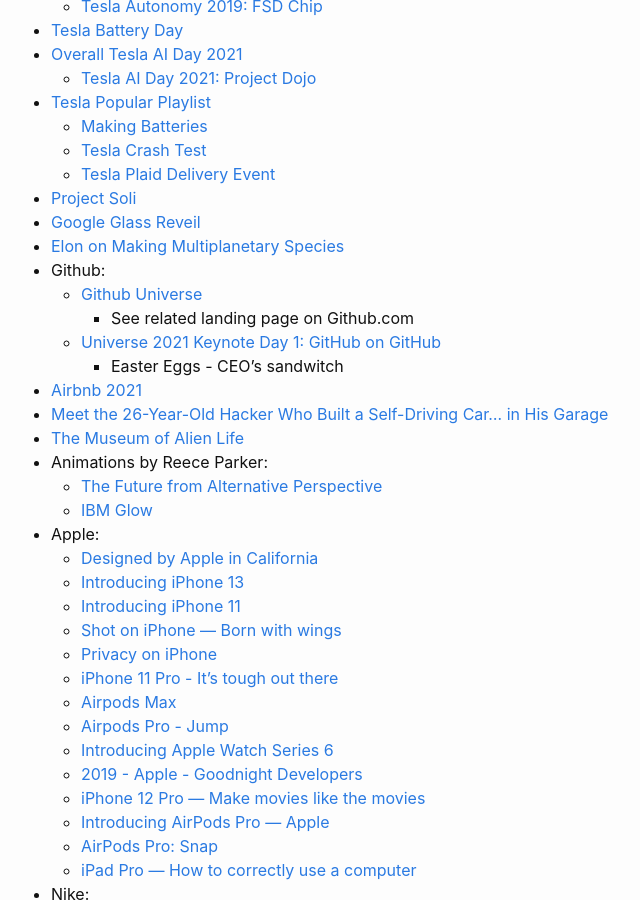
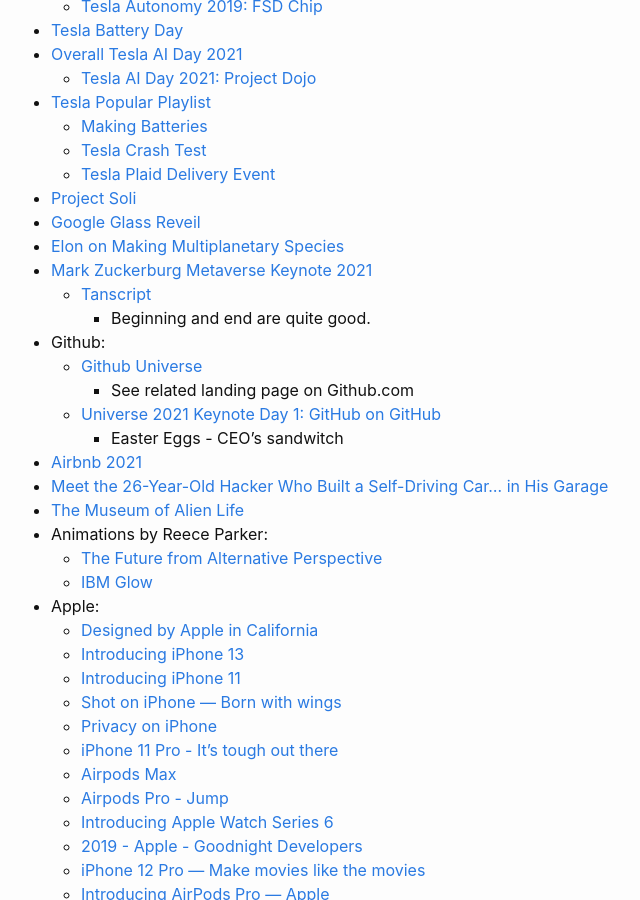
Before and after one commit to jovsa/jovsa.github.io, a Jekyll site: the page built from _posts/2021-08-25-demos-log.md, in a window 1280 px wide and 900 px high, scrolled down 425 px. Shown: the whole window, without its empty margins (249-889 px from the left). Built offline with Jekyll 4.4.1, drawn with Linux system fonts in a browser that asks for light colours.

Commit message:
added metaverse prezo

```diff
--- a/_posts/2021-08-25-demos-log.md
+++ b/_posts/2021-08-25-demos-log.md
@@ -25,6 +25,9 @@
 * [Project Soli](https://www.youtube.com/watch?v=0QNiZfSsPc0)
 * [Google Glass Reveil](https://www.youtube.com/watch?v=D7TB8b2t3QE)
 * [Elon on Making Multiplanetary Species](https://www.youtube.com/watch?v=H7Uyfqi_TE8)
+* [Mark Zuckerburg Metaverse Keynote 2021](https://www.facebook.com/facebookrealitylabs/videos/561535698440683)
+  * [Tanscript](https://www.rev.com/blog/transcripts/meta-facebook-connect-2021-metaverse-event-transcript)
+    * Beginning and end are quite good.
 * Github:
   * [Github Universe](https://www.youtube.com/watch?v=2m9nUP-e8Co&t)
     * See related landing page on Github.com
```
